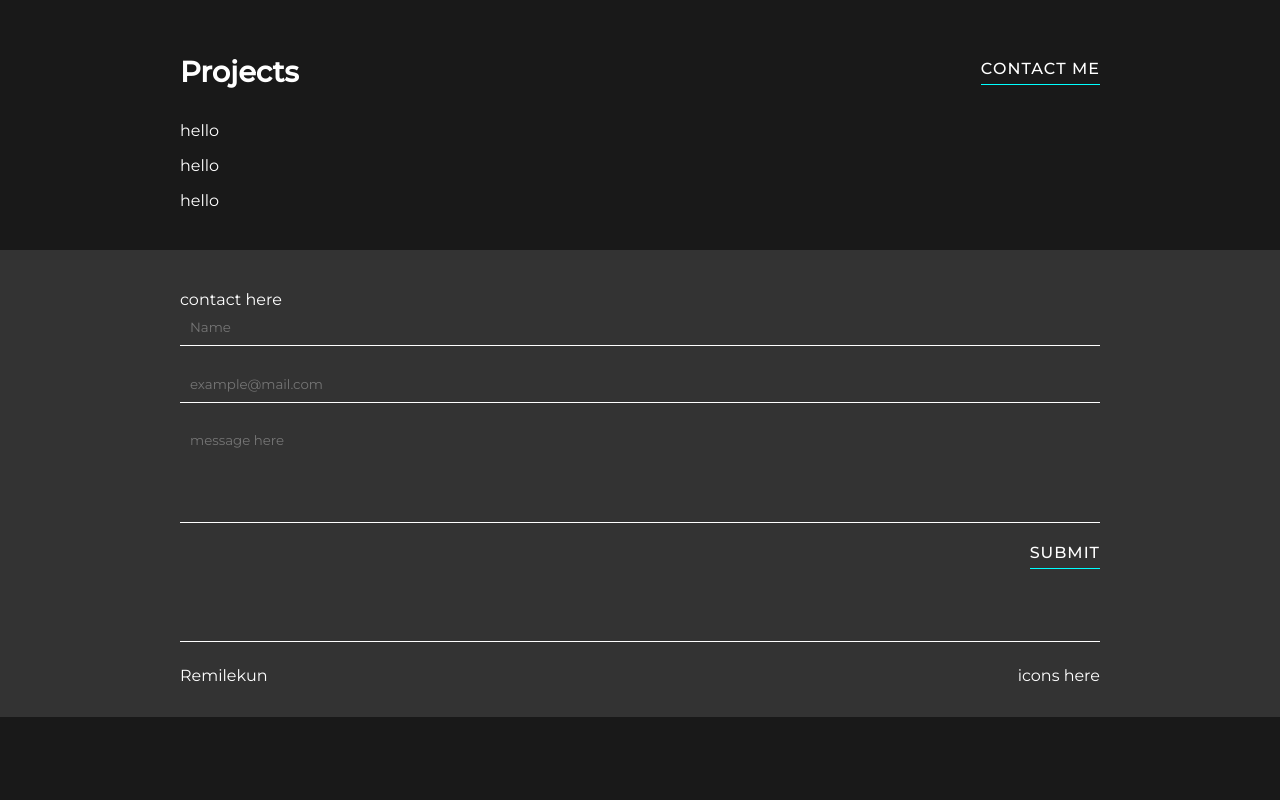
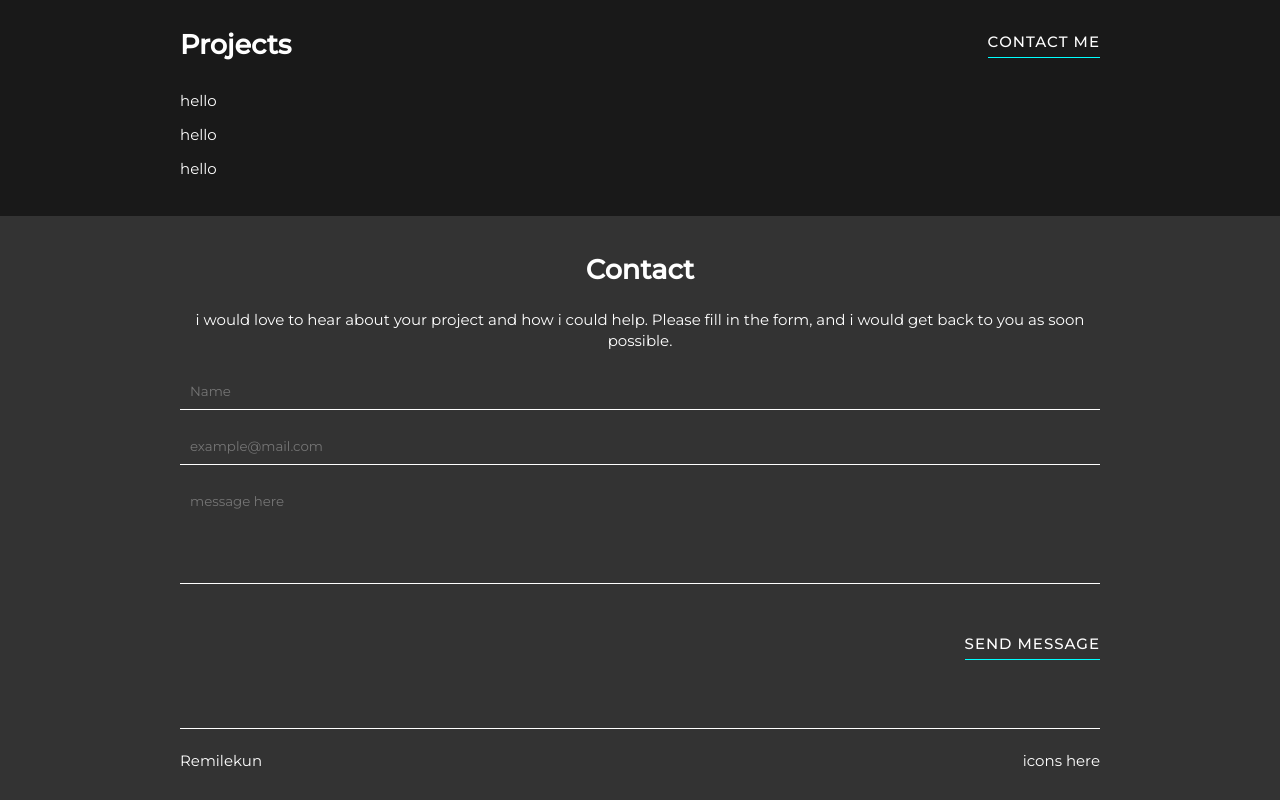
Before and after one commit to remilekun-hub/remilekun1, a Next.js app: page / in a window 1280 px wide. Shown: the part 506-1306 px from the top of the page. Before the commit the page ends 1223 px from the top, so only its background shows below. Built offline with nearby package versions, Linux system fonts and the light colour scheme.

Commit message:
contact refix

```diff
--- a/components/ContactSection.js
+++ b/components/ContactSection.js
@@ -5,7 +5,13 @@ function ContactSection() {
   return (
     <section id="contact" className="contact-section">
       <div className="container contact-container">
-        contact here
+        <div className="top">
+          <h1>Contact</h1>
+          <p>
+            i would love to hear about your project and how i could help. Please
+            fill in the form, and i would get back to you as soon possible.
+          </p>
+        </div>
         <form
           onSubmit={(e) => {
             e.preventDefault();
@@ -37,7 +43,7 @@ function ContactSection() {
               placeholder="message here"
             ></textarea>
           </div>
-          <input type="submit" value="SUBMIT" className="submit" />
+          <input type="submit" value="SEND MESSAGE" className="submit" />
         </form>
       </div>
     </section>
--- a/styles/globals.css
+++ b/styles/globals.css
@@ -5,7 +5,7 @@
 }
 html {
   scroll-behavior: smooth;
-  font-size: 16px;
+  font-size: 15px;
   scroll-behavior: smooth;
 }
 body {
@@ -93,6 +93,18 @@ section {
 .contact-section {
   background-color: #333;
 }
+
+.contact-container .top {
+  margin-bottom: 1.5rem;
+}
+.contact-container .top h1 {
+  text-align: center;
+  font-size: 1.8rem;
+  margin-bottom: 1.5rem;
+}
+.contact-container .top p {
+  text-align: center;
+}
 form div {
   display: flex;
   flex-direction: column;
@@ -126,7 +138,7 @@ textarea {
   text-transform: uppercase;
   font-weight: 500;
   letter-spacing: 1px;
-  margin-top: 20px;
+  margin-top: 50px;
   margin-left: auto;
   cursor: pointer;
   font-family: inherit;
```
